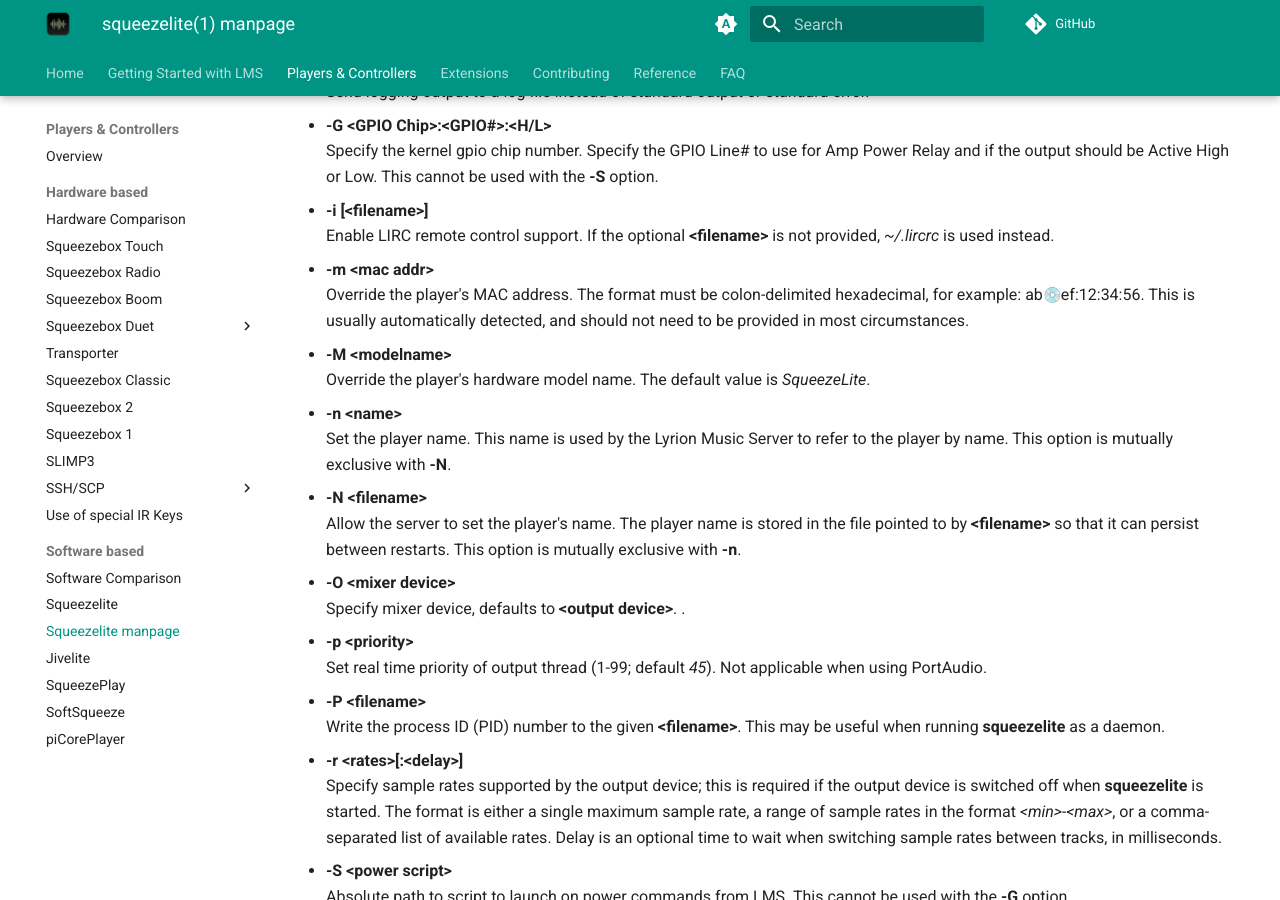
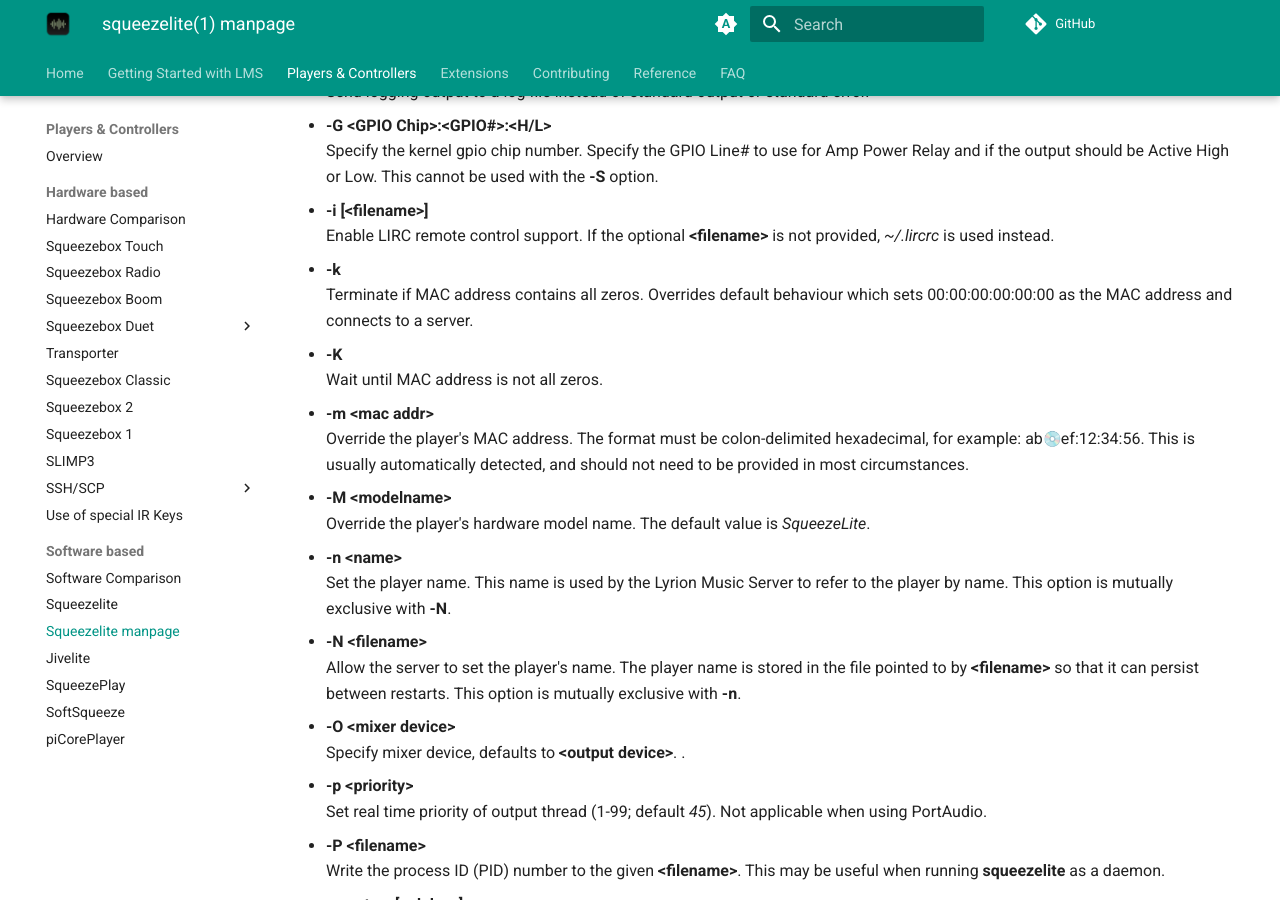
Before and after one commit to LMS-Community/lms-community.github.io, an MkDocs documentation site: the page built from docs/players-and-controllers/squeezelite-manpage.md, in a window 1280 px wide and 900 px high, scrolled down 1689 px. Built offline with MkDocs 1.6.1 and Material for MkDocs 9.7.7, drawn with Linux system fonts in a browser that asks for light colours; emoji names are drawn with the system emoji font; a script that is not in the unit is left out; plug-ins that fetch from the network failed and are left out; comment, search, counter and statistics services are not loaded; some of the changed text lies outside the part shown.

```diff
--- a/docs/players-and-controllers/squeezelite-manpage.md
+++ b/docs/players-and-controllers/squeezelite-manpage.md
@@ -130,6 +130,11 @@ which denotes the sample size in bits. Little Endian only.
   is not provided,
   _~/.lircrc_
   is used instead.
+* **-k**
+  Terminate if MAC address contains all zeros.  Overrides default behaviour
+  which sets 00:00:00:00:00:00 as the MAC address and connects to a server.
+* **-K**
+  Wait until MAC address is not all zeros.
 * **-m &lt;mac addr&gt;**
   Override the player's MAC address. The format must be colon-delimited
   hexadecimal, for example: ab:cd:ef:12:34:56. This is usually automatically
```
Also changed, not shown: other parts of docs/players-and-controllers/squeezelite-manpage.md (+1 -1 lines), docs/getting-started/changelog-lms8.md (+1 -1 lines), docs/getting-started/changelog-lms9.md (+3 -0 lines).
